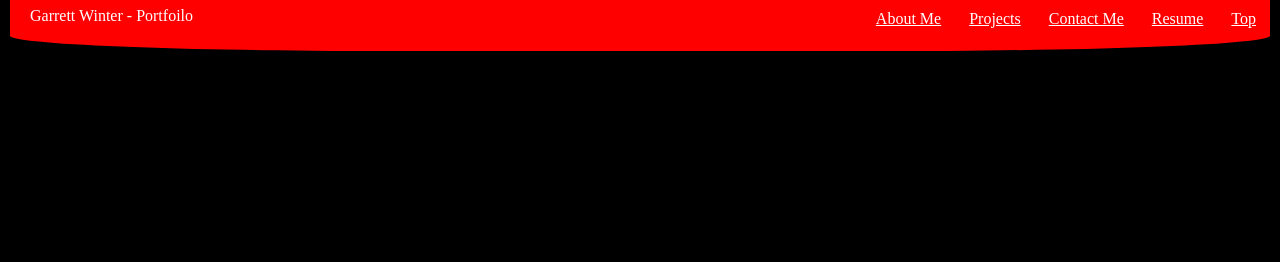
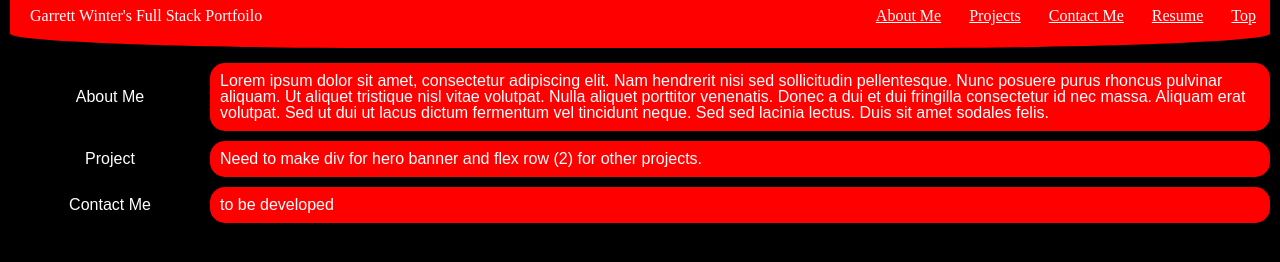
Before and after one commit to garrettWinter/gwinter-portfolio, a plain HTML site: page index.html in a window 1280 px wide. Drawn offline with Linux system fonts and the light colour scheme.

Commit message:
Minor Tweaks to the header, and started to flesh out the main body

```diff
--- a/assets/css/style.css
+++ b/assets/css/style.css
@@ -1,5 +1,6 @@
 *{
     background-color: transparent;
+    color: white;
 }
 body{
     background-color: black;
@@ -17,7 +18,6 @@ header {
 }
 
 header p {
-    width: 200px;
     margin-top: 3px;
 }
 header nav {
@@ -28,17 +28,43 @@ header nav li{
     display: inline;
     margin: 14px;
 }
-section {
-    width: 300px;
-}
 
 header ul {
     display: flex;
     flex: 1 0 300px ;
     justify-content: right;
     align-content: flex-end;
-    margin-top: -27px;
+    margin-top: -30px;
 }
 header a {
     color: white;
 }
+main{
+    display:block;
+    /* border: 2px solid yellow; */
+}
+.card{
+    display: flex;
+    color: white;
+    /* border: 2px solid orange; */
+    margin: 10px;
+}
+
+.cardName{
+    display: flex;
+    /* border: 2px solid blueviolet; */
+    width: 15%;
+    justify-content: center;
+    flex: 0 0 200px;
+    align-items: center;
+}
+
+.cardBody{
+    background-color: red;
+    border-radius: 15px;
+    padding: 10px;
+    width: 100%;
+
+
+
+}
--- a/index.html
+++ b/index.html
@@ -4,13 +4,13 @@
     <meta charset="UTF-8">
     <meta http-equiv="X-UA-Compatible" content="IE=edge">
     <meta name="viewport" content="width=device-width, initial-scale=1.0">
-    <title>Garrett Winter - Portfoilo Page</title>
+    <title>Garrett Winter's Full Stack Portfoilo Page</title>
     <link rel="stylesheet" href="/assets/css/reset.css">
     <link rel="stylesheet" href="/assets/css/style.css">
 </head>
 <body>
     <header>
-        <p>Garrett Winter - Portfoilo</p>
+        <p>Garrett Winter's Full Stack Portfoilo</p>
         <nav>
             <ul>
                 <li> <a href="#">About Me</a> </li>
@@ -22,7 +22,33 @@
         </nav>
     </header>
     <main>
-        <section>
+        <section class="card">
+            <div class="cardName">
+                About Me
+            </div>
+            <div class="cardBody">
+                Lorem ipsum dolor sit amet, consectetur adipiscing elit. Nam hendrerit nisi sed sollicitudin
+                pellentesque. Nunc posuere purus rhoncus pulvinar aliquam. Ut aliquet tristique nisl vitae
+                volutpat. Nulla aliquet porttitor venenatis. Donec a dui et dui fringilla consectetur id
+                nec massa. Aliquam erat volutpat. Sed ut dui ut lacus dictum fermentum vel tincidunt neque.
+                Sed sed lacinia lectus. Duis sit amet sodales felis.
+            </div>
+        </section>
+        <section class="card">
+            <div class="cardName">
+                Project
+            </div>
+            <div class="cardBody">
+                Need to make div for hero banner and flex row (2) for other projects.
+            </div>
+        </section>
+        <section class="card">
+            <div class="cardName">
+                Contact Me
+            </div>
+            <div class="cardBody">
+                to be developed
+            </div>
         </section>
     </main>
     <footer>
```
